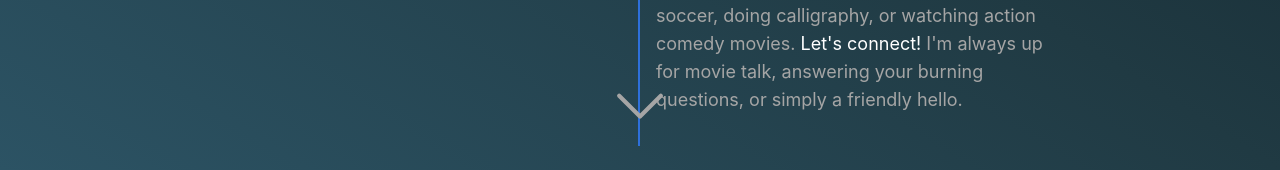
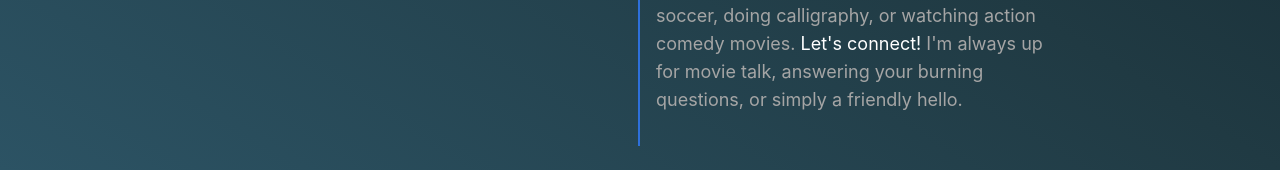
Before and after one commit to an-siuu-man/portfolio, a Next.js app in the folder portfolio/: page / in a window 1280 px wide. Shown: the part 630-800 px from the top of the page. Built offline with nearby package versions, Linux system fonts and the light colour scheme.

Commit message:
removed goofy down arrow in about section

```diff
--- a/portfolio/src/app/components/About.js
+++ b/portfolio/src/app/components/About.js
@@ -72,21 +72,10 @@ export default function About() {
         handleResize();
       }, 300);
     }
-
-    const handleScroll = () => {
-      if (window.scrollY === 0) {
-        downArrow.style.strokeWidth = '1';
-
-      } else {
-        downArrow.style.strokeWidth = '0';
-      }
-    };
     window.addEventListener('resize', handleResize);
-    window.addEventListener('scroll', handleScroll);
 
     return () => {
       window.removeEventListener('resize', handleResize);
-      window.removeEventListener('scroll', handleScroll);
     };
   }, []);
 
@@ -164,24 +153,6 @@ export default function About() {
           </p>
         </div>
       </div>
-      <svg
-        onClick={handleClick}
-        className="absolute bottom-0 left-1/2 cursor-pointer transform -translate-x-1/2 mb-4"
-        width="100px"
-        height="100px"
-        viewBox="0 0 24 24"
-        fill="none"
-        xmlns="http://www.w3.org/2000/svg"
-      >
-        <path
-          className="down-arrow opacity-0 cursor-pointer transition duration-500 hover:stroke-blue-500"
-          d="M7 10L12 15L17 10"
-          stroke="#a5a5a5"
-          strokeWidth="1"
-          strokeLinecap="round"
-          strokeLinejoin="round"
-        />
-      </svg>
     </div>
   );
 }
--- a/portfolio/src/app/components/Experience.js
+++ b/portfolio/src/app/components/Experience.js
@@ -1,3 +1,5 @@
+'use client';
+
 import React, { useEffect, useRef } from 'react';
 import Job from './Job';
 
--- a/portfolio/src/app/page.js
+++ b/portfolio/src/app/page.js
@@ -22,9 +22,7 @@ export default function Home() {
 
     if (polygon && polygonText && Body) {
       setTimeout(() => {
-        polygon.style.opacity = '0';
-        polygonText.style.opacity = '0';
-        polygon.style.transform = 'scale(0.01)';
+        polygon.style.transform = 'scale(0)';
         setTimeout(() => {
         setIsAnimationComplete(true);
         Body.style.overflowY = 'unset';
```
